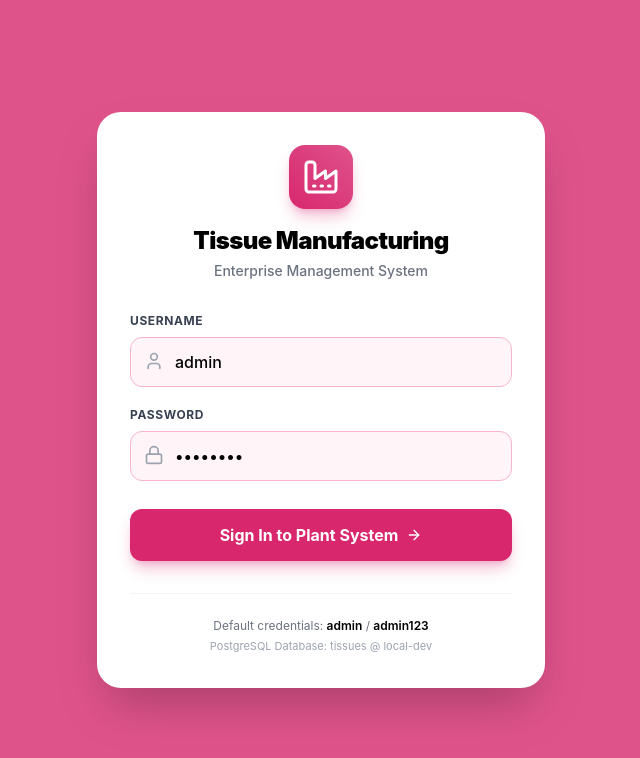
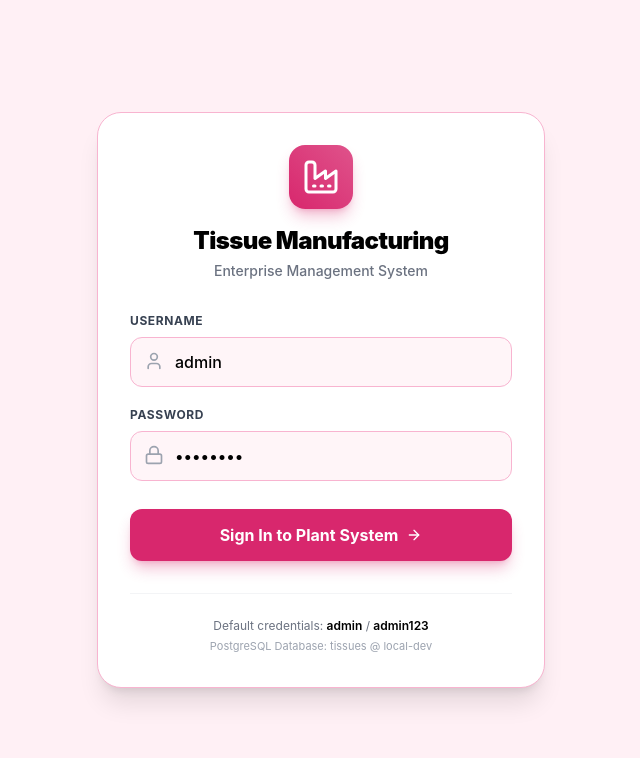
Before and after one commit to Sabiesh18/tissue_frontend, a React (Vite) app: page / in a window 1280 px wide. Shown: the top 758 px of the page, without its empty margins (319-959 px from the left). Built offline with nearby package versions, Linux system fonts and the light colour scheme.

Commit message:
style: adjust main application background to subtle soft shade of primary theme

```diff
--- a/index.html
+++ b/index.html
@@ -6,7 +6,7 @@
     <meta name="viewport" content="width=device-width, initial-scale=1.0" />
     <title>Tissue Manufacturing Management System</title>
   </head>
-  <body class="bg-[#DF538B] text-black antialiased selection:bg-[#D8276D] selection:text-white">
+  <body class="bg-[#FFF0F5] text-black antialiased selection:bg-[#D8276D] selection:text-white">
     <div id="root"></div>
     <script type="module" src="/src/main.tsx"></script>
   </body>
--- a/src/App.tsx
+++ b/src/App.tsx
@@ -17,8 +17,8 @@ export const App: React.FC = () => {
 
   if (isLoading) {
     return (
-      <div className="min-h-screen bg-[#DF538B] flex items-center justify-center">
-        <div className="w-12 h-12 border-4 border-white border-t-transparent rounded-full animate-spin"></div>
+      <div className="min-h-screen bg-[#FFF0F5] flex items-center justify-center">
+        <div className="w-12 h-12 border-4 border-[#D8276D] border-t-transparent rounded-full animate-spin"></div>
       </div>
     );
   }
@@ -51,7 +51,7 @@ export const App: React.FC = () => {
   };
 
   return (
-    <div className="flex h-screen w-screen overflow-hidden bg-[#DF538B]">
+    <div className="flex h-screen w-screen overflow-hidden bg-[#FFF0F5]">
       {/* Sidebar Navigation */}
       <Sidebar currentTab={currentTab} setCurrentTab={setCurrentTab} />
 
--- a/src/index.css
+++ b/src/index.css
@@ -6,18 +6,18 @@
   body {
     margin: 0;
     font-family: -apple-system, BlinkMacSystemFont, 'Segoe UI', Roboto, Helvetica, Arial, sans-serif;
-    background-color: #DF538B;
+    background-color: #FFF0F5;
     color: #000000;
   }
 }
 
-/* Custom scrollbars */
+/* Custom scrollbars matching the soft theme palette */
 ::-webkit-scrollbar {
   width: 8px;
   height: 8px;
 }
 ::-webkit-scrollbar-track {
-  background: #FFF5F8;
+  background: #FFF0F5;
 }
 ::-webkit-scrollbar-thumb {
   background: #F8B4D0;
--- a/src/pages/LoginPage.tsx
+++ b/src/pages/LoginPage.tsx
@@ -30,8 +30,8 @@ export const LoginPage: React.FC = () => {
   };
 
   return (
-    <div className="min-h-screen w-full bg-[#DF538B] flex items-center justify-center p-4">
-      <div className="w-full max-w-md bg-white rounded-3xl shadow-2xl p-8 border border-white/20">
+    <div className="min-h-screen w-full bg-[#FFF0F5] flex items-center justify-center p-4">
+      <div className="w-full max-w-md bg-white rounded-3xl shadow-xl p-8 border border-[#F8B4D0]">
         <div className="text-center mb-8">
           <div className="w-16 h-16 mx-auto mb-4 rounded-2xl bg-gradient-to-tr from-[#D8276D] to-[#DF538B] flex items-center justify-center text-white shadow-lg shadow-[#D8276D]/30">
             <Factory className="w-9 h-9" />
--- a/tailwind.config.js
+++ b/tailwind.config.js
@@ -8,11 +8,12 @@ export default {
     extend: {
       colors: {
         theme: {
-          light: '#DF538B',  // Primary Light Pink (Main application background)
-          dark: '#D8276D',   // Primary Dark Pink (Buttons, actions, highlights)
-          hover: '#be185d',
-          subtle: '#FFF5F8',
-          border: '#F8B4D0',
+          bg: '#FFF0F5',       // Least / subtle soft shade of primary theme for application background
+          light: '#DF538B',    // Primary Light Pink
+          dark: '#D8276D',     // Primary Dark Pink (Buttons, actions, highlights)
+          card: '#FFFFFF',     // Pure White container cards
+          border: '#F8B4D0',   // Theme border color
+          accent: '#FFE4EE',
         }
       }
     },
```
